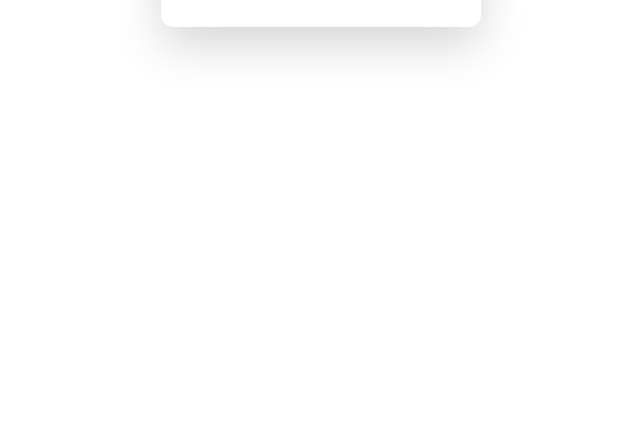
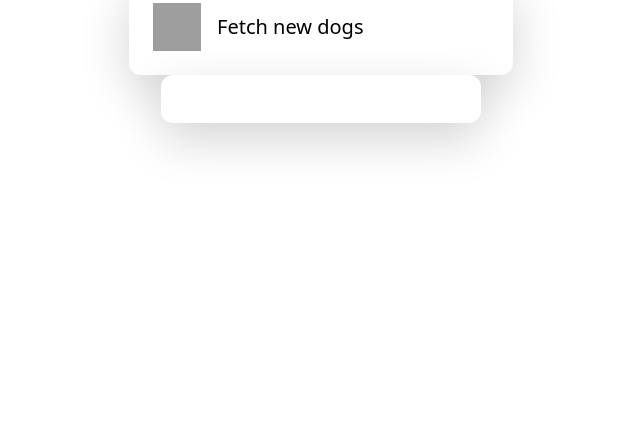
Before and after one commit to gvolpatolima/DogsNcats, a Django app: page / in a window 1280 px wide. Shown: the part 369-800 px from the top of the page, without its empty margins (319-959 px from the left). Run offline with Django 4.2, Linux system fonts and the light colour scheme; data that the repository does not hold is empty; some libraries are stand-ins or nearby versions; grey boxes are pictures that could not be loaded.

Commit message:
button with cat image

```diff
--- a/templates/pages/index.html
+++ b/templates/pages/index.html
@@ -38,6 +38,18 @@
             <img id="dogImage" src="" alt="Wait to get a dog">
         </div>
 
+
+
+        <div class="p-6 max-w-sm mx-auto bg-white rounded-xl shadow-lg flex items-center space-x-4">
+            <div class="shrink-0">
+                <img class="h-12 w-12" src="https://img.icons8.com/fluency/256/kitty.png" alt="dog icon">
+            </div>
+
+            <div class="text-xl font-medium text-black">
+                <button id="fetchDogBtn" onclick="fetchDogImage()" >Fetch new dogs</button>
+            </div>
+
+        </div>
 
         <div class="p-6 max-w-xs mx-auto bg-white rounded-xl shadow-lg flex items-center space-x-4 " >
             <div id="image"></div>
```
